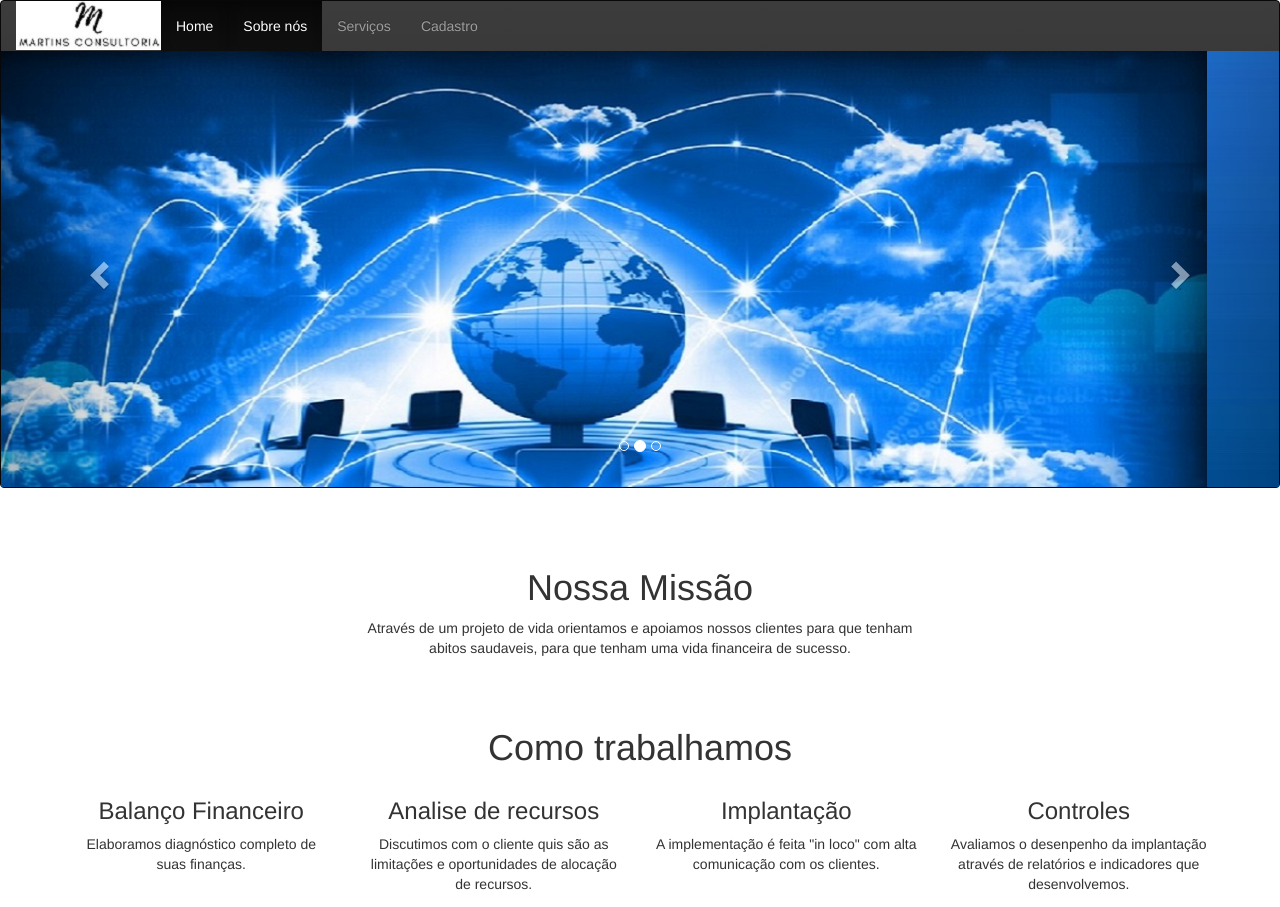
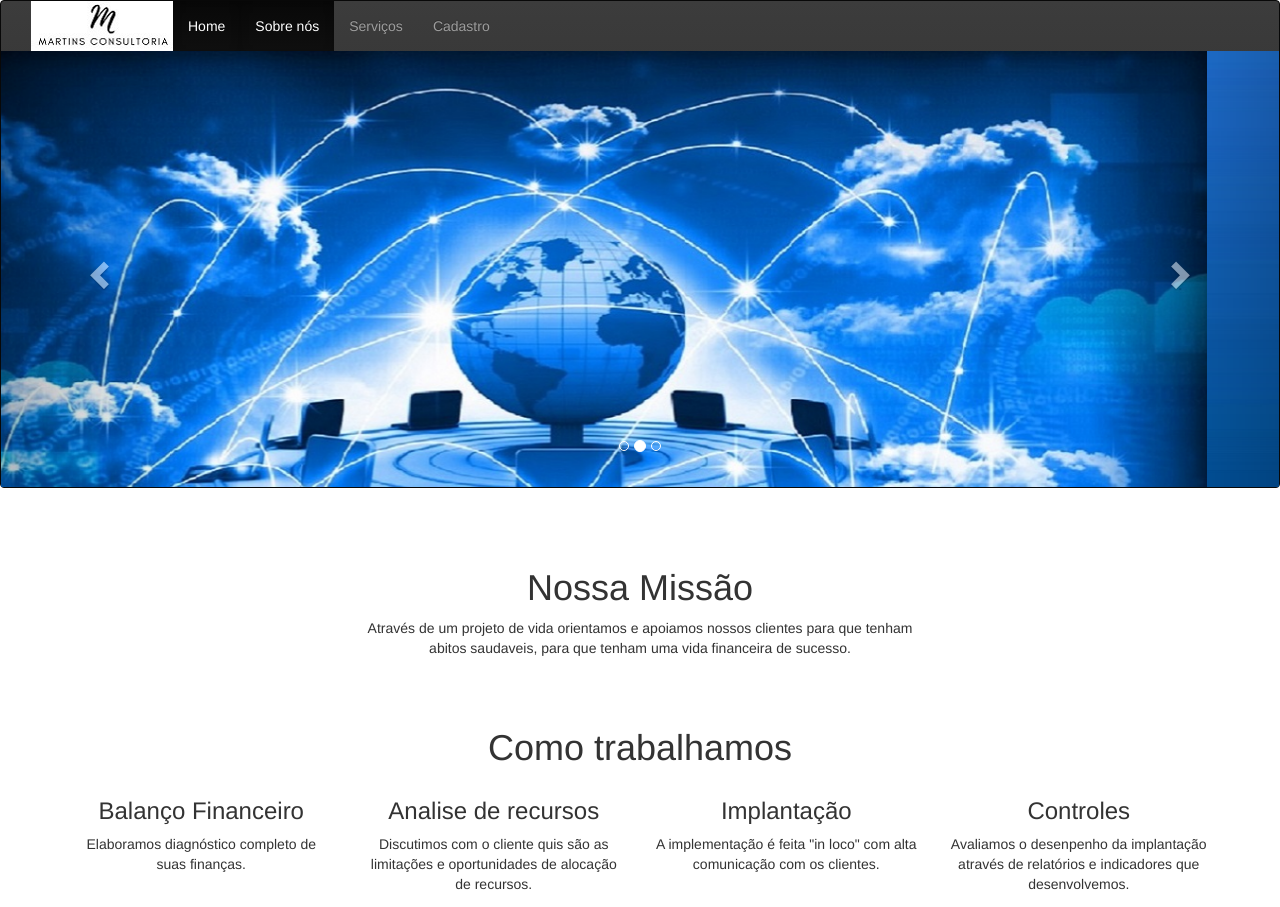
Before and after one commit to DeividMartins/martinsconsultoria, a plain HTML site: page index.html in a window 1280 px wide. Shown: the top 907 px of the page. Drawn offline with nearby package versions, Linux system fonts and the light colour scheme.

Commit message:
atualizando

```diff
--- a/index.html
+++ b/index.html
@@ -23,7 +23,7 @@
                     <span class="sr-only">Toggle navigation</span>
                     <span class="icon-bar"></span>
                 </button>
-                <a href="./index.html"></a><img src="./imagens/logotipo.jpg" alt="logo" class="img-responsive" alt="Responsive image"></a>
+                <a class="navbar-brand" href="./index.html"></a><img src="./imagens/logotipo1.jpg" alt="logo" class="img-responsive" alt="Responsive image"></a>
             </div>
             <!-- Collect the nav links, forms, and other content for toggling -->
             <div class="collapse navbar-collapse" id="bs-example-navbar-collapse-1">
```
